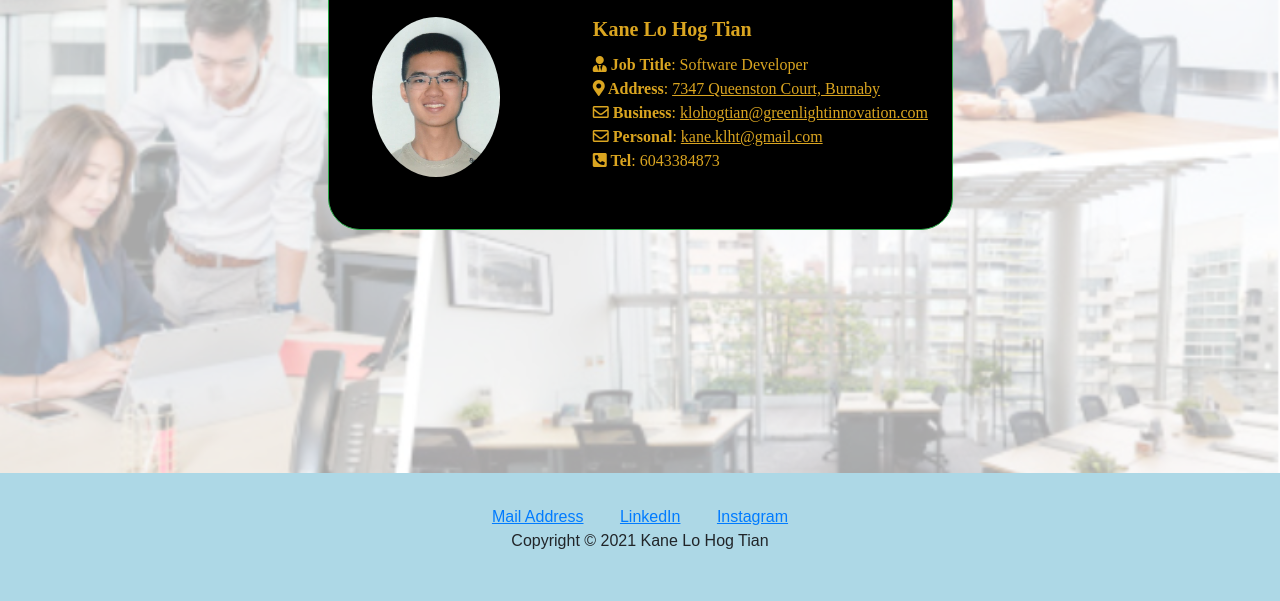
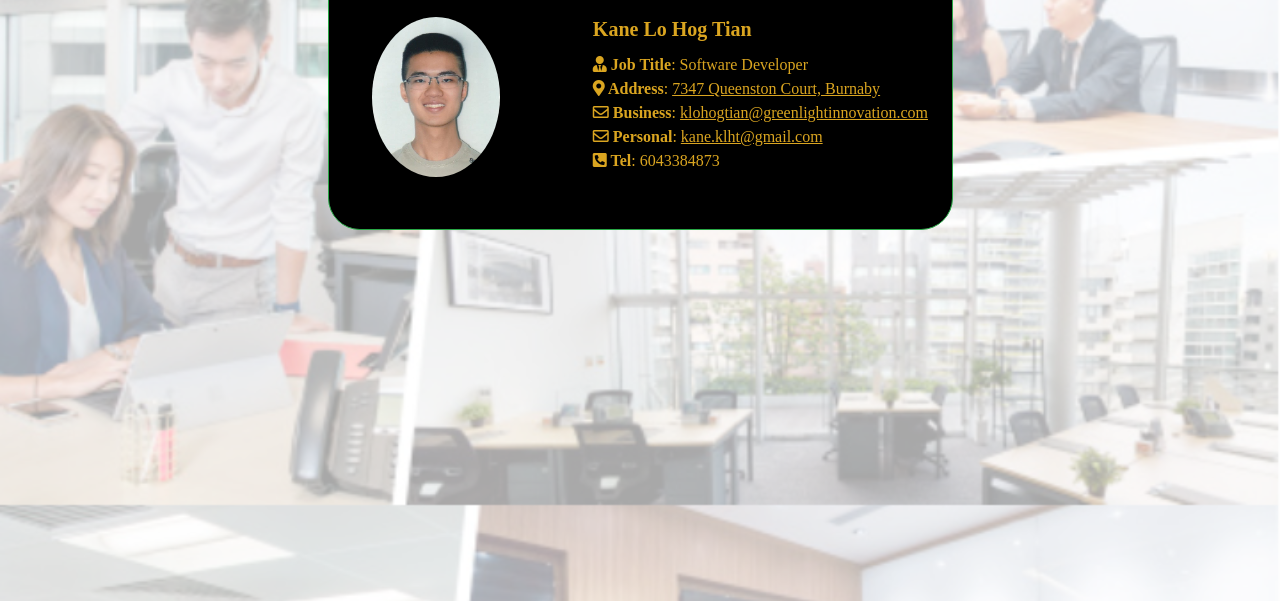
Before and after one commit to KaneLo97/KaneLo97.github.io, a plain HTML site: page business_card.html in a window 1280 px wide. Shown: the part 199-800 px from the top of the page. Drawn offline with nearby package versions, Linux system fonts and the light colour scheme.

Commit message:
removed footer from business card

```diff
--- a/business_card.html
+++ b/business_card.html
@@ -42,11 +42,5 @@
             </div>
         </div>
         <br>
-        <div class="text-center footer">
-            <a class="footer_link" href="mailto:kane.klht@gmail.com" target="_blank">Mail Address</a>
-            <a class="footer_link" href="https://www.linkedin.com/in/kane-lo-hog-tian/" target="_blank">LinkedIn</a>
-            <a class="footer_link" href="https://www.instagram.com/kanelo_97/" target="_blank">Instagram</a>
-            <p class="copyright">Copyright © 2021 Kane Lo Hog Tian</p>
-        </div>
     </body>
 </html>
--- a/css/business_card.css
+++ b/css/business_card.css
@@ -27,12 +27,6 @@ a {
     text-decoration: underline;
 }
 
-.footer {
-    bottom: 0;
-    position: absolute;
-    width: 100%;
-}
-
 .image_container {
     margin-bottom: 2em;
 }
@@ -46,9 +40,3 @@ a:hover {
         width: 100%;
     }
 }
-
-@media only screen and (max-width: 650px) {
-    .footer {
-        position: initial;
-    }
-}
```
